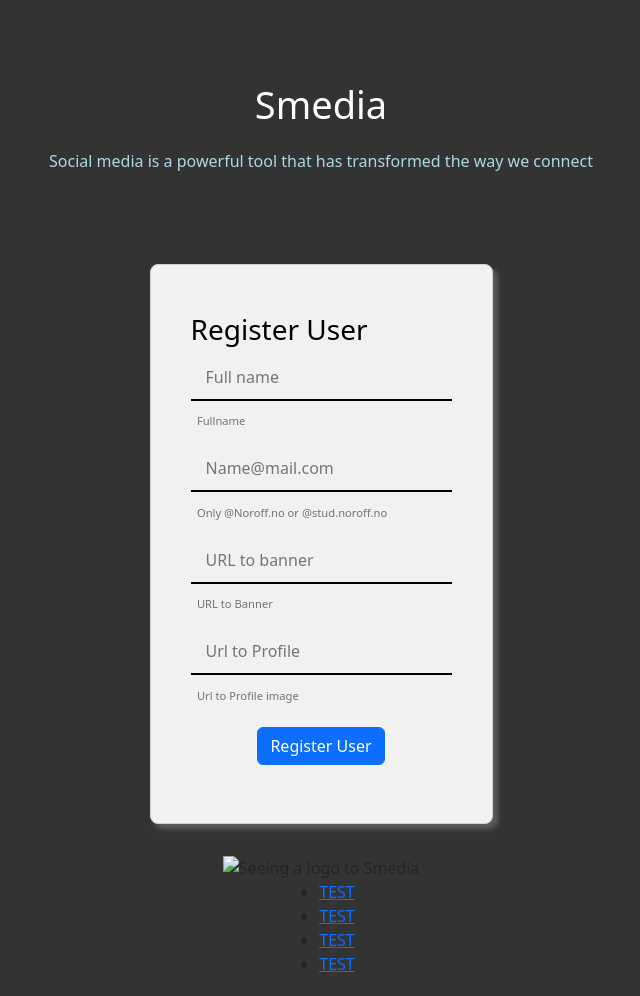
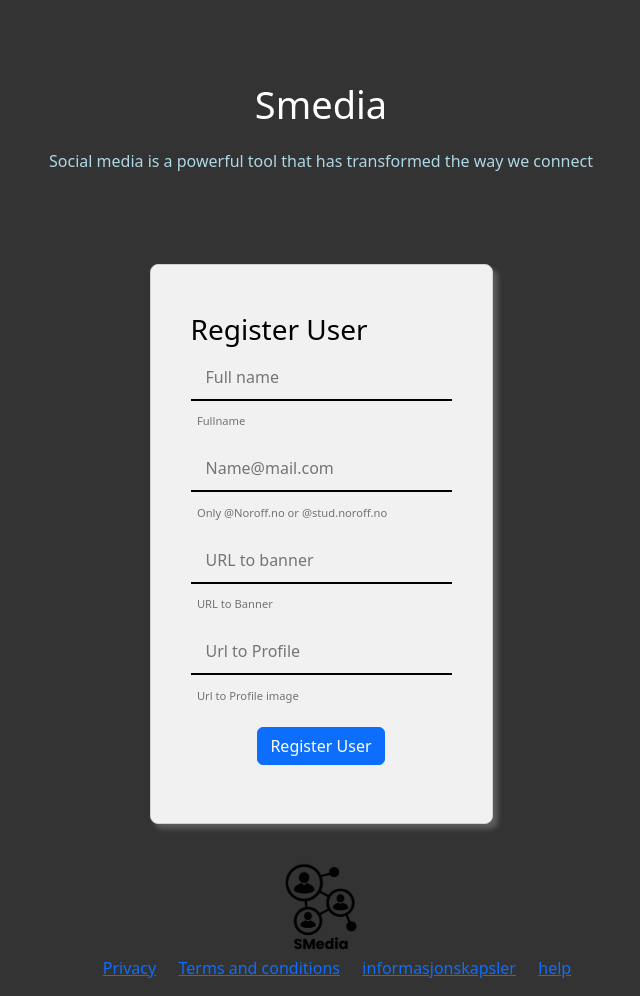
Before and after one commit to nexnic/Smedia, a website: page index.html in a window 1280 px wide. Shown: the whole page, without its empty margins (319-959 px from the left). Drawn offline with Linux system fonts and the light colour scheme.

Commit message:
adding last fix

```diff
--- a/index.html
+++ b/index.html
@@ -97,19 +97,19 @@
         </div>
     </main>
     <footer class="footer">
-        <img src="" alt="Seeing a logo to Smedia">
-        <ul>
+        <img src="./dist/assets/logo/logo.png" alt="Seeing a logo to Smedia" style="width: 100px;">
+        <ul class="footer__links">
             <li>
-                <a href="#">TEST</a>
+                <a href="#">Privacy</a>
             </li>
             <li>
-                <a href="#">TEST</a>
+                <a href="#">Terms and conditions</a>
             </li>
             <li>
-                <a href="#">TEST</a>
+                <a href="#">informasjonskapsler</a>
             </li>
             <li>
-                <a href="#">TEST</a>
+                <a href="#">help</a>
             </li>
         </ul>
     </footer>
```
